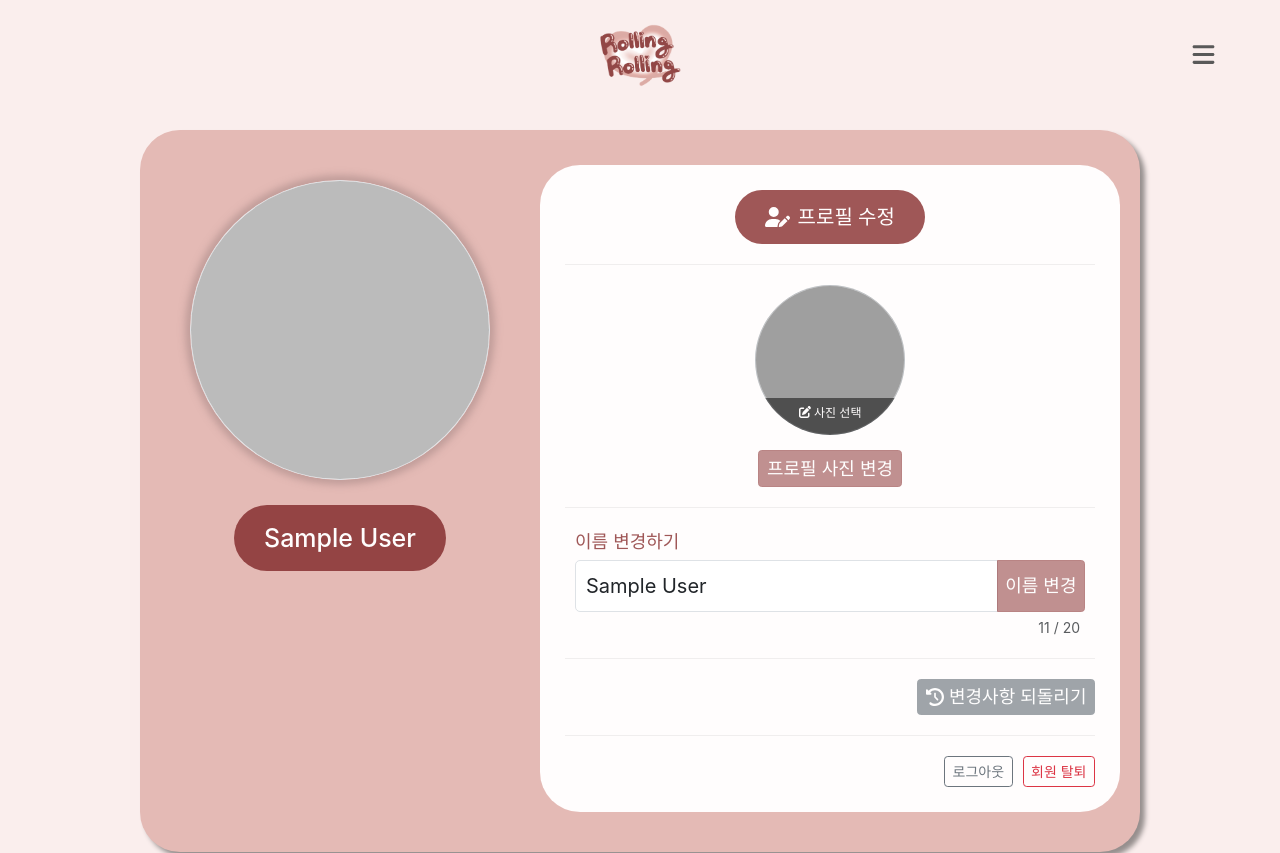
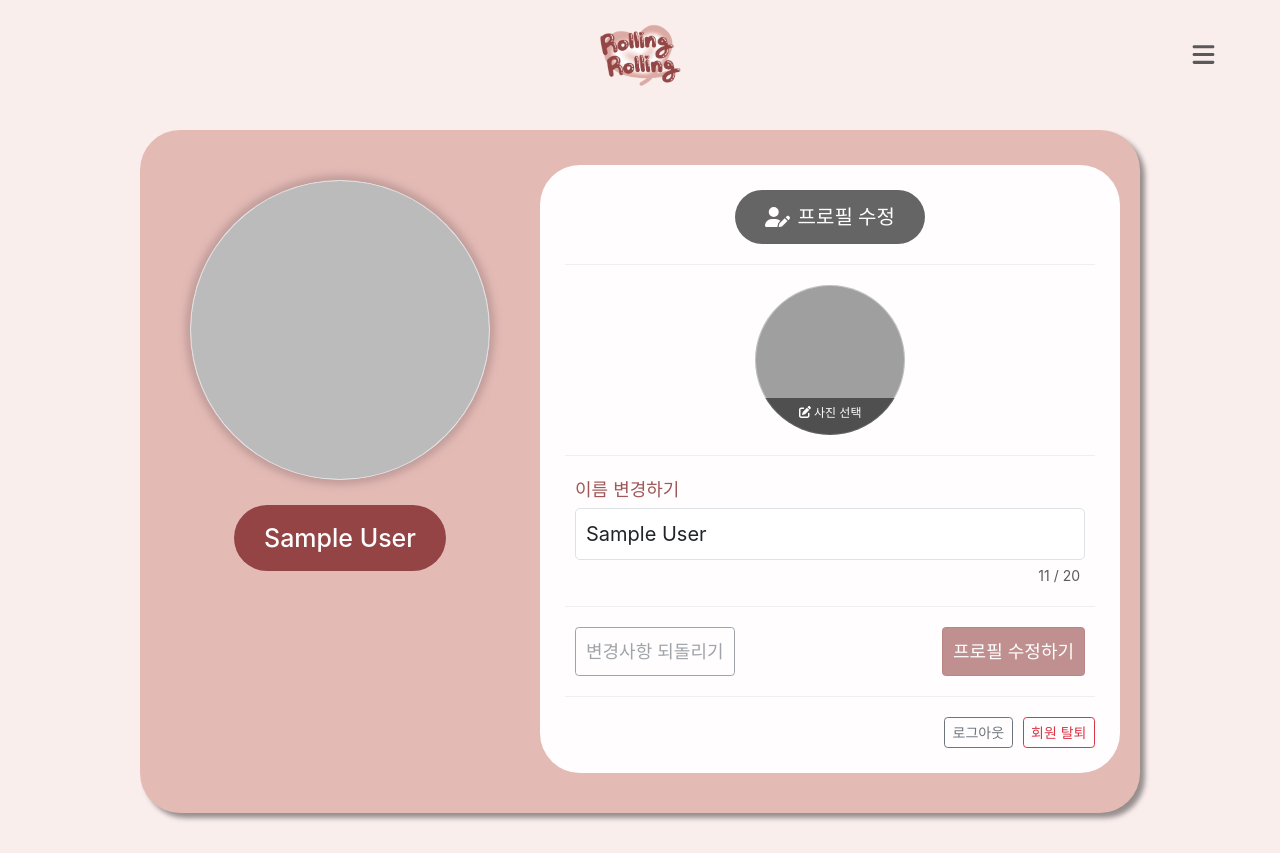
Before and after one commit to Seokyung/Rolling-Rolling, a React (Create React App) app: page /profile in a window 1280 px wide. Shown: the top 853 px of the page. Built offline with nearby package versions, Linux system fonts and the light colour scheme; no server answers; sample sign-in values are in the browser's storage; a web font is replaced by a local one.

Commit message:
Design: Change EditProfile button UI

```diff
--- a/src/components/user/EditProfile.css
+++ b/src/components/user/EditProfile.css
@@ -20,7 +20,7 @@
 	margin: 0;
 	padding: 1.5rem 3rem;
 	border-radius: 40px;
-	background-color: #9f5757;
+	background-color: rgba(0, 0, 0, 0.6);
 }
 .editProfile-title svg {
 	margin-right: 0.75rem;
@@ -29,20 +29,22 @@
 .editProfile-input-group button {
 	font-size: 1.8rem !important;
 }
+.editProfile-input-group #profileImgInput {
+	display: none;
+}
+
 .editProfile-profile-img-container {
 	display: flex;
 	flex-direction: column;
 	justify-content: center;
 	align-items: center;
 }
-
-.editProfile-input-group #profileImgInput {
-	display: none;
+.editProfile-profile-img-container button {
+	margin-top: 1.5rem;
 }
 
 .profile-img-upload-wrapper {
 	position: relative;
-	margin-bottom: 1.5rem;
 }
 
 .profile-img-upload-container {
@@ -86,13 +88,14 @@
 	background-color: rgba(0, 0, 0, 0.5);
 }
 
-.editProfile-undo-btn {
+.editProfile-edit-btn {
 	display: flex;
-	justify-content: flex-end;
+	justify-content: space-between;
 	align-items: center;
-	margin: 1rem 0;
+	margin: 1rem;
 }
-.editProfile-undo-btn button {
+.editProfile-edit-btn button {
+	padding: 1rem;
 	font-size: 1.8rem !important;
 }
 
@@ -118,10 +121,6 @@
 		height: 300px;
 	}
 
-	.editProfile-undo-btn {
-		justify-content: center;
-	}
-
 	.editProfile-auth-btn {
 		justify-content: center;
 	}
--- a/src/components/user/EditProfile.js
+++ b/src/components/user/EditProfile.js
@@ -77,24 +77,50 @@ function EditProfile({ refreshUser, openLogOutModal, openDeleteModal }) {
 		setEditModal(true);
 	};
 
-	const onUpdateUserName = async (e) => {
+	// const onUpdateUserName = async (e) => {
+	// 	e.preventDefault();
+	// 	if (userName === "") {
+	// 		userNameRef.current.focus();
+	// 		setValidated(true);
+	// 		return;
+	// 	}
+	// 	if (userName !== userObj.displayName) {
+	// 		openEditModal("userName");
+	// 	}
+	// };
+
+	// const onUpdateProfileImg = async (e) => {
+	// 	e.preventDefault();
+	// 	if (profileImg === "") {
+	// 		return;
+	// 	}
+	// 	openEditModal("profileImg");
+	// };
+
+	const onUpdateUserInfo = async (e) => {
 		e.preventDefault();
-		if (userName === "") {
+		let editType = "";
+
+		if (!isNameValidate && userName === "") {
 			userNameRef.current.focus();
 			setValidated(true);
 			return;
 		}
-		if (userName !== userObj.displayName) {
-			openEditModal("userName");
-		}
-	};
-
-	const onUpdateProfileImg = async (e) => {
-		e.preventDefault();
-		if (profileImg === "") {
+		if (!isImgValidate && profileImg === "") {
 			return;
 		}
-		openEditModal("profileImg");
+
+		if (!isNameValidate && !isImgValidate) {
+			editType = "userInfo";
+		} else if (!isNameValidate) {
+			editType = "userName";
+		} else if (!isImgValidate) {
+			editType = "profileImg";
+		}
+
+		if (editType !== "") {
+			openEditModal(editType);
+		}
 	};
 
 	return (
@@ -131,9 +157,11 @@ function EditProfile({ refreshUser, openLogOutModal, openDeleteModal }) {
 							onChange={onProfileImgChange}
 							accept="image/*"
 						/>
-						<Button disabled={isImgValidate} onClick={onUpdateProfileImg}>
-							프로필 사진 변경
-						</Button>
+						{/* {!isImgValidate && (
+							<Button onClick={onUpdateProfileImg}>
+								선택한 사진으로 변경하기
+							</Button>
+						)} */}
 					</div>
 				</Form.Group>
 				<Divider className="offcanvas-divider" />
@@ -151,9 +179,9 @@ function EditProfile({ refreshUser, openLogOutModal, openDeleteModal }) {
 							onChange={onUserNameChange}
 							placeholder={userObj.displayName}
 						/>
-						<Button disabled={isNameValidate} onClick={onUpdateUserName}>
+						{/* <Button disabled={isNameValidate} onClick={onUpdateUserName}>
 							이름 변경
-						</Button>
+						</Button> */}
 						<Form.Control.Feedback
 							className="create-form-feedback"
 							type="invalid"
@@ -166,13 +194,19 @@ function EditProfile({ refreshUser, openLogOutModal, openDeleteModal }) {
 					</Form.Text>
 				</Form.Group>
 				<Divider className="offcanvas-divider" />
-				<Form.Group className="editProfile-undo-btn">
+				<Form.Group className="editProfile-edit-btn">
 					<Button
-						variant="secondary"
+						variant="outline-secondary"
 						disabled={!(!isNameValidate || !isImgValidate)}
 						onClick={undoChanges}
 					>
-						<FontAwesomeIcon icon={faClockRotateLeft} /> 변경사항 되돌리기
+						변경사항 되돌리기
+					</Button>
+					<Button
+						disabled={!(!isNameValidate || !isImgValidate)}
+						onClick={onUpdateUserInfo}
+					>
+						프로필 수정하기
 					</Button>
 				</Form.Group>
 				<Divider className="offcanvas-divider" />
--- a/src/components/user/EditUser.js
+++ b/src/components/user/EditUser.js
@@ -47,8 +47,20 @@ function EditUser({
 					photoURL: profileImgUrl,
 				});
 				setIsImgValidate(true);
+			} else if (editType === "userInfo") {
+				const imgRef = ref(storageService, `${userObj.uid}/profileImg`);
+				await uploadString(imgRef, profileImg, "data_url");
+				const profileImgUrl = await getDownloadURL(imgRef);
+				await updateProfile(authService.currentUser, {
+					displayName: userName,
+					photoURL: profileImgUrl,
+				});
+				setIsNameValidate(true);
+				setIsImgValidate(true);
 			}
+
 			closeEditModal();
+
 			messageApi.open({
 				key,
 				type: "success",
@@ -67,6 +79,9 @@ function EditUser({
 			if (editType === "userName") {
 				setIsNameValidate(false);
 			} else if (editType === "profileImg") {
+				setIsImgValidate(false);
+			} else if (editType === "userInfo") {
+				setIsNameValidate(false);
 				setIsImgValidate(false);
 			}
 			console.log(error.code);
```
